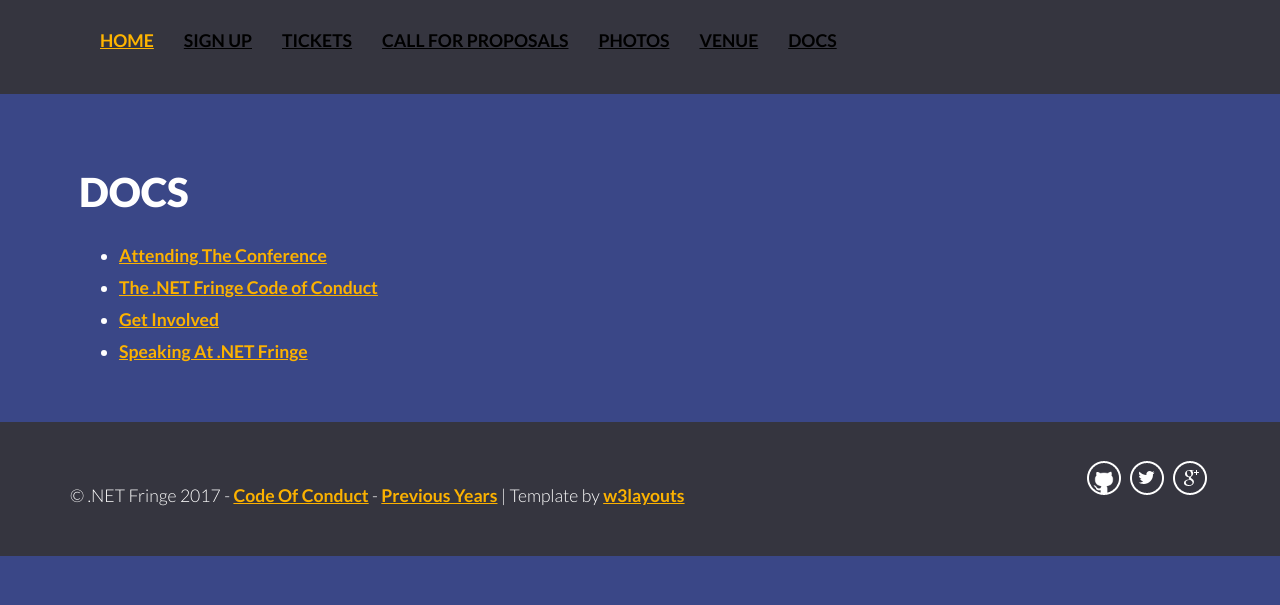
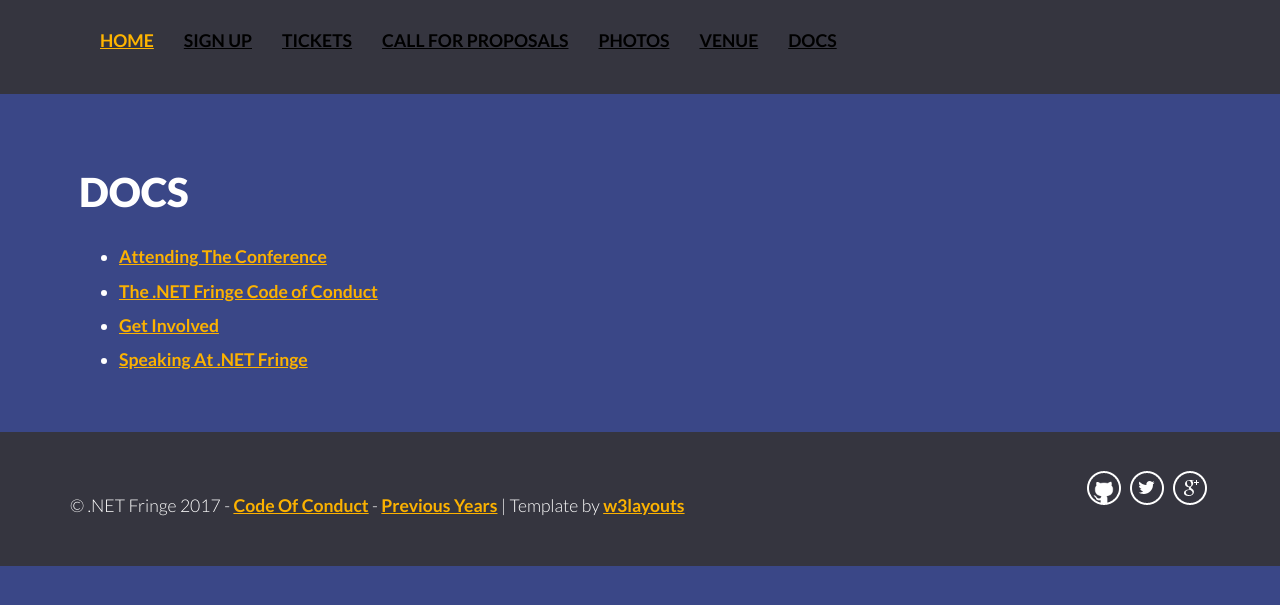
Before and after one commit to dotnetfringe/2017.dotnetfringe.org, a Jekyll site: the page built from docs/index.md, in a window 1280 px wide. Shown: the top 605 px of the page. Built offline with Jekyll 4.4.1, drawn with Linux system fonts in a browser that asks for light colours; comment, search, counter and statistics services are not loaded.

Commit message:
tweal to margins

```diff
--- a/_sass/_base.scss
+++ b/_sass/_base.scss
@@ -31,7 +31,7 @@
 }
 ul li {
   font-size: 1.1rem;
-  line-height: 1.25rem;
+  line-height: 1.40rem;
   margin-bottom: .75rem;
 }
 p {
```
